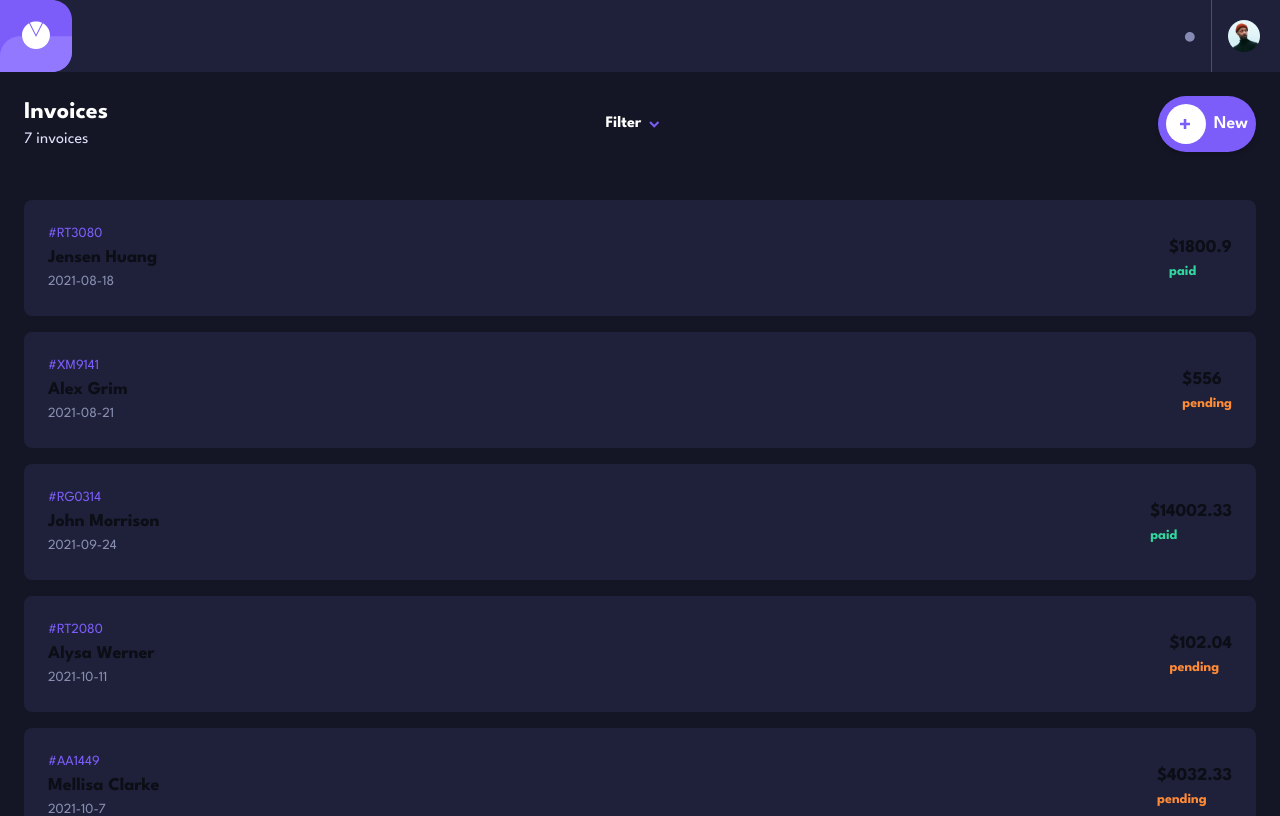
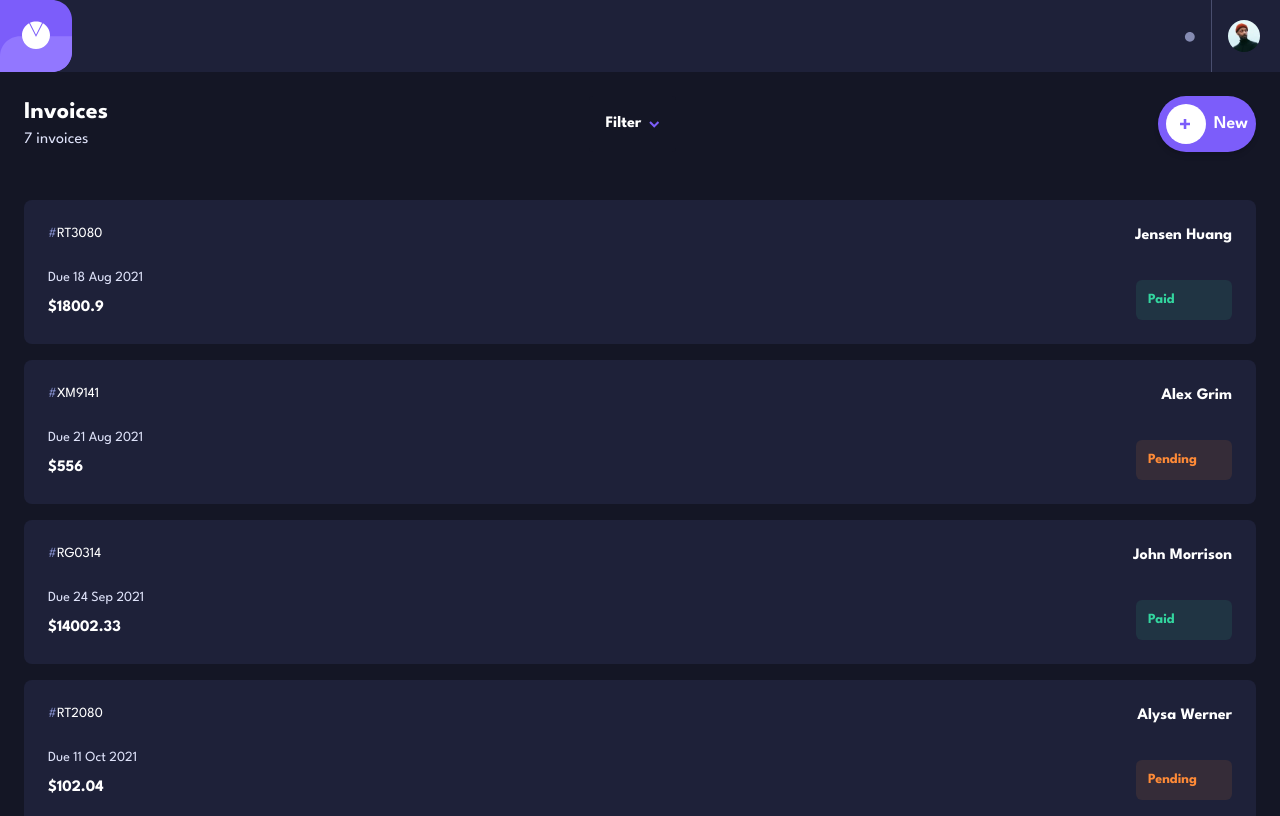
Before and after one commit to Rubenhdz20/Invoice-App, a React (Vite) app: page / in a window 1280 px wide. Shown: the top 816 px of the page. Built offline with nearby package versions, Linux system fonts and the light colour scheme.

Commit message:
Add last styles to Invoice Card component

```diff
--- a/package.json
+++ b/package.json
@@ -14,6 +14,7 @@
   "dependencies": {
     "@tailwindcss/vite": "^4.0.11",
     "@vitejs/plugin-react-swc": "^3.8.0",
+    "dayjs": "^1.11.13",
     "react": "^19.0.0",
     "react-dom": "^19.0.0",
     "react-hook-form": "^7.54.2",
--- a/src/components/invoice/InvoiceCard.tsx
+++ b/src/components/invoice/InvoiceCard.tsx
@@ -1,19 +1,42 @@
 import React from "react";
+import dayjs from "dayjs";
 import { useInvoiceStore } from "../../context/InvoiceStore";
 
-const InvoiceCard = ({ invoice }) => {
+interface Invoice {
+    id: string;
+    createdAt: string;
+    paymentDue: string;
+    clientName: string;
+    total: number;
+    status: string;
+}
+
+const InvoiceCard: React.FC<{ invoice: Invoice }> = ({ invoice }) => {
     const { id, createdAt, paymentDue, clientName, total, status } = invoice;
 
+    const formattedDate = dayjs(createdAt).format("DD MMM YYYY");
+    const formattedPaymentDue = dayjs(paymentDue).format("DD MMM YYYY");
+
     return (
-        <div className="bg-[#1E2139] rounded-lg p-6 flex justify-between items-center">
+        <div className="bg-[#1E2139] rounded-lg p-6 flex justify-between">
             <div>
-                <p className="text-[#7C5DFA] text-sm">#{id}</p>
-                <p className="text-[#0C0E16] text-lg font-bold">{clientName}</p>
-                <p className="text-[#888EB0] text-sm">{createdAt}</p>
+                <p className="mb-6 text-[#7E88C3] text-sm">#<span className="text-white">{id}</span></p>
+                <p className="mb-2 text-[#DFE3FA] text-sm">Due {formattedDate}</p>
+                <p className="text-white text-md font-bold">${total}</p>
             </div>
-            <div>
-                <p className="text-[#0C0E16] text-lg font-bold">${total}</p>
-                <p className={`text-sm font-bold ${status === "paid" ? "text-[#33D69F]" : "text-[#FF8B37]"}`}>{status}</p>
+            <div className="flex flex-col items-end justify-between">
+                <p className="mb-6 text-white text-md font-bold">{clientName}</p>
+                <p
+                    className={`inline-flex items-center w-24 h-10 gap-2 text-sm font-bold px-3 py-1 rounded-md
+                        ${
+                        status === "Paid"
+                            ? "bg-[#33D69F]/10 text-[#33D69F]"
+                            : "bg-[#FF8B37]/10 text-[#FF8B37]"
+                        }
+                    `}
+                >
+                    {status}
+                </p>
             </div>
         </div>
     )
--- a/src/data/data.json
+++ b/src/data/data.json
@@ -7,7 +7,7 @@
     "paymentTerms": 1,
     "clientName": "Jensen Huang",
     "clientEmail": "jensenh@mail.com",
-    "status": "paid",
+    "status": "Paid",
     "senderAddress": {
       "street": "19 Union Terrace",
       "city": "London",
@@ -38,7 +38,7 @@
     "paymentTerms": 30,
     "clientName": "Alex Grim",
     "clientEmail": "alexgrim@mail.com",
-    "status": "pending",
+    "status": "Pending",
     "senderAddress": {
       "street": "19 Union Terrace",
       "city": "London",
@@ -75,7 +75,7 @@
     "paymentTerms": 7,
     "clientName": "John Morrison",
     "clientEmail": "jm@myco.com",
-    "status": "paid",
+    "status": "Paid",
     "senderAddress": {
       "street": "19 Union Terrace",
       "city": "London",
@@ -106,7 +106,7 @@
     "paymentTerms": 1,
     "clientName": "Alysa Werner",
     "clientEmail": "alysa@email.co.uk",
-    "status": "pending",
+    "status": "Pending",
     "senderAddress": {
       "street": "19 Union Terrace",
       "city": "London",
@@ -137,7 +137,7 @@
     "paymentTerms": 7,
     "clientName": "Mellisa Clarke",
     "clientEmail": "mellisa.clarke@example.com",
-    "status": "pending",
+    "status": "Pending",
     "senderAddress": {
       "street": "19 Union Terrace",
       "city": "London",
@@ -174,7 +174,7 @@
     "paymentTerms": 30,
     "clientName": "Thomas Wayne",
     "clientEmail": "thomas@dc.com",
-    "status": "pending",
+    "status": "Pending",
     "senderAddress": {
       "street": "19 Union Terrace",
       "city": "London",
@@ -205,7 +205,7 @@
     "paymentTerms": 7,
     "clientName": "Anita Wainwright",
     "clientEmail": "",
-    "status": "draft",
+    "status": "Draft",
     "senderAddress": {
       "street": "19 Union Terrace",
       "city": "London",
```
Also changed, not shown: 1 other file (tests, documents, lock files or other folders).
